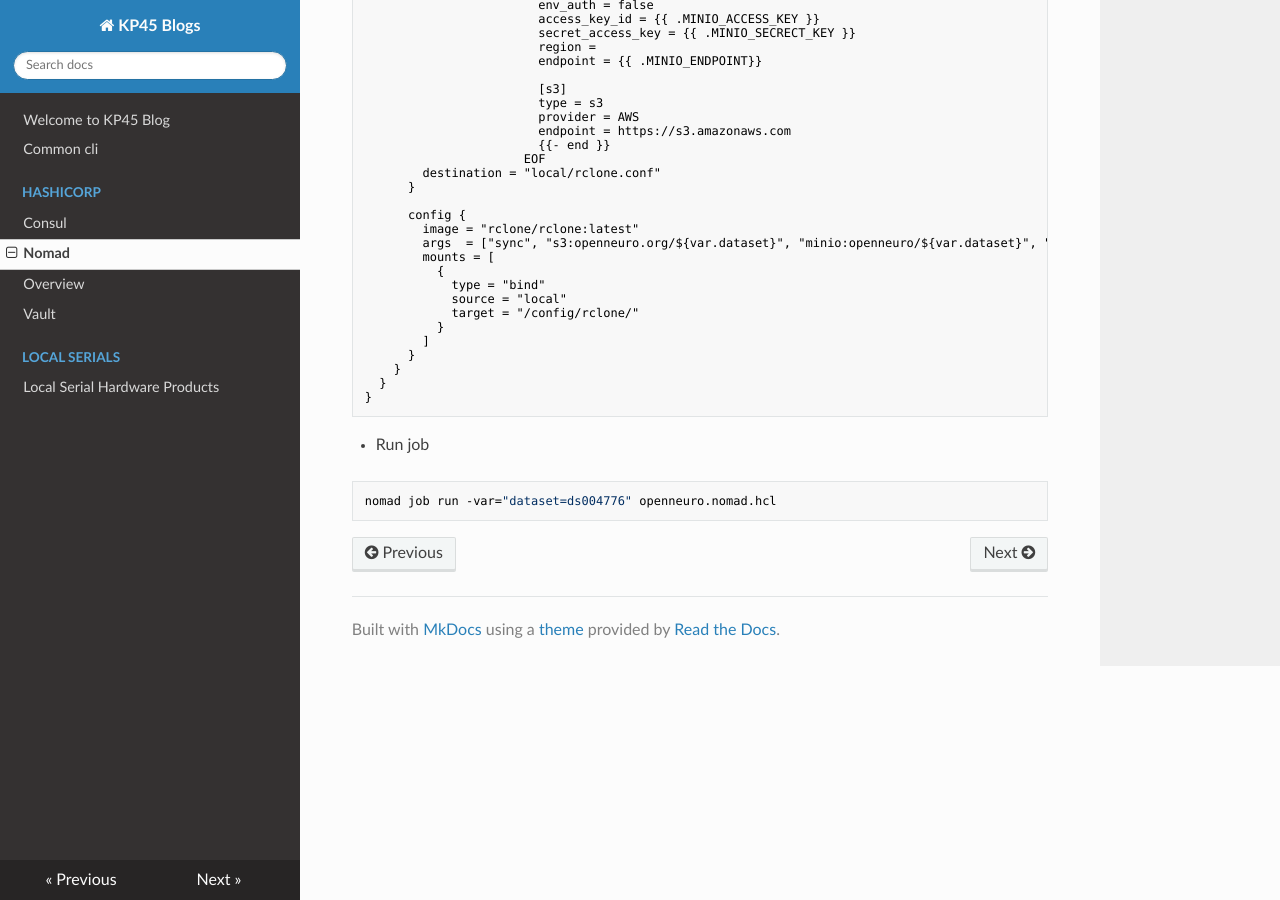
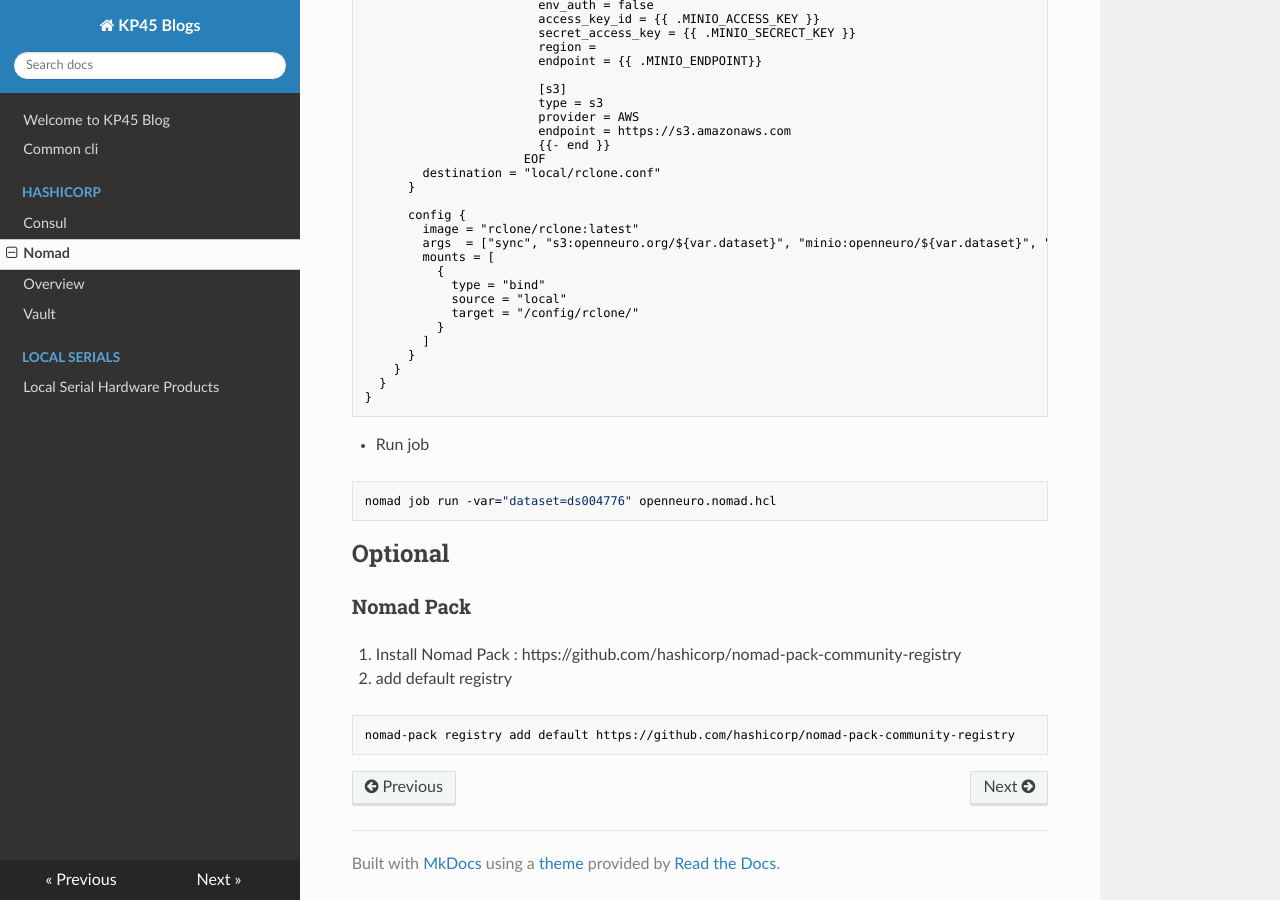
Before and after one commit to kevinpan45/kevinpan45.github.io, an MkDocs documentation site: the page built from docs/hashicorp/nomad.md, in a window 1280 px wide and 900 px high, scrolled down 2857 px. Built offline with MkDocs 1.6.1, drawn with Linux system fonts in a browser that asks for light colours; nearby versions of some CDN libraries.

Commit message:
Add Nomad Pack installation instructions

````diff
--- a/docs/hashicorp/nomad.md
+++ b/docs/hashicorp/nomad.md
@@ -187,3 +187,14 @@ job "openneuro-dataset-sync-to-minio" {
 ```bash
 nomad job run -var="dataset=ds004776" openneuro.nomad.hcl
 ```
+
+## Optional
+
+### Nomad Pack
+
+1. Install Nomad Pack : https://github.com/hashicorp/nomad-pack-community-registry
+
+2. add default registry
+```bash
+nomad-pack registry add default https://github.com/hashicorp/nomad-pack-community-registry
+```
````
